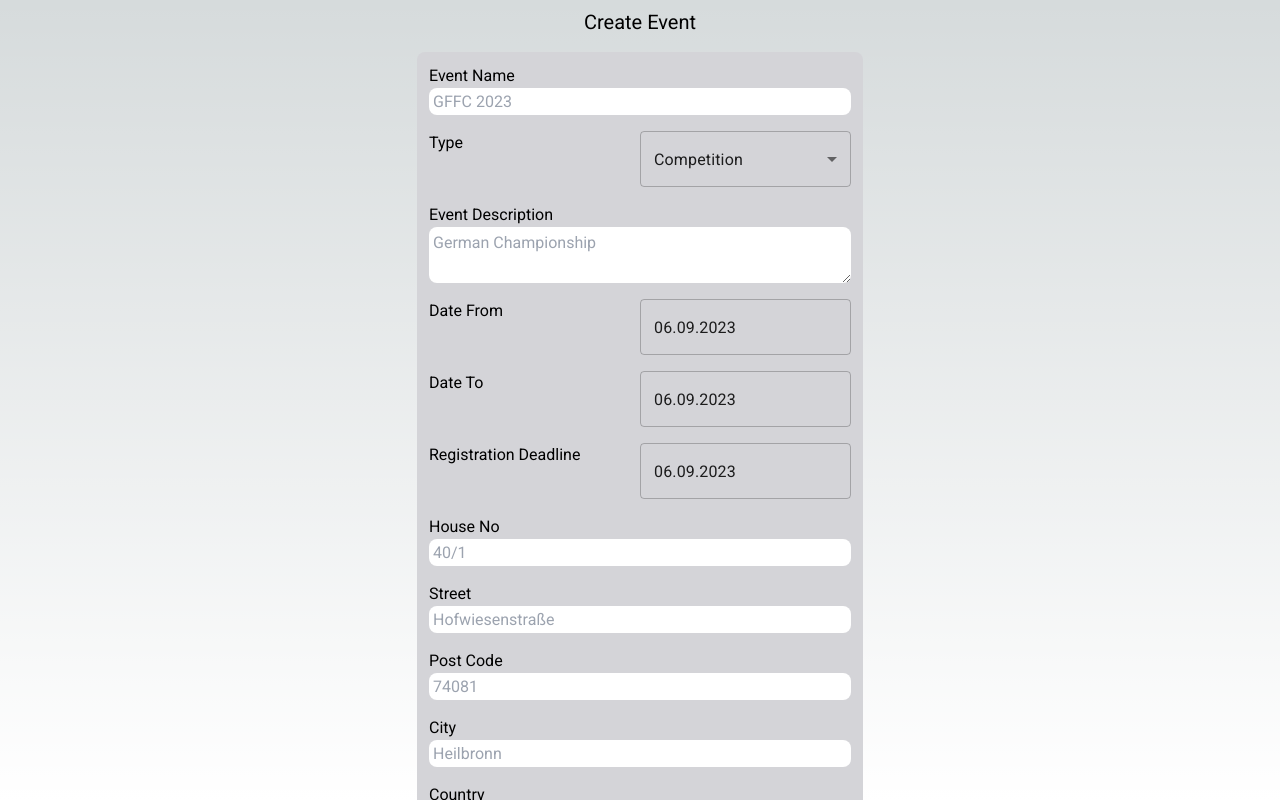
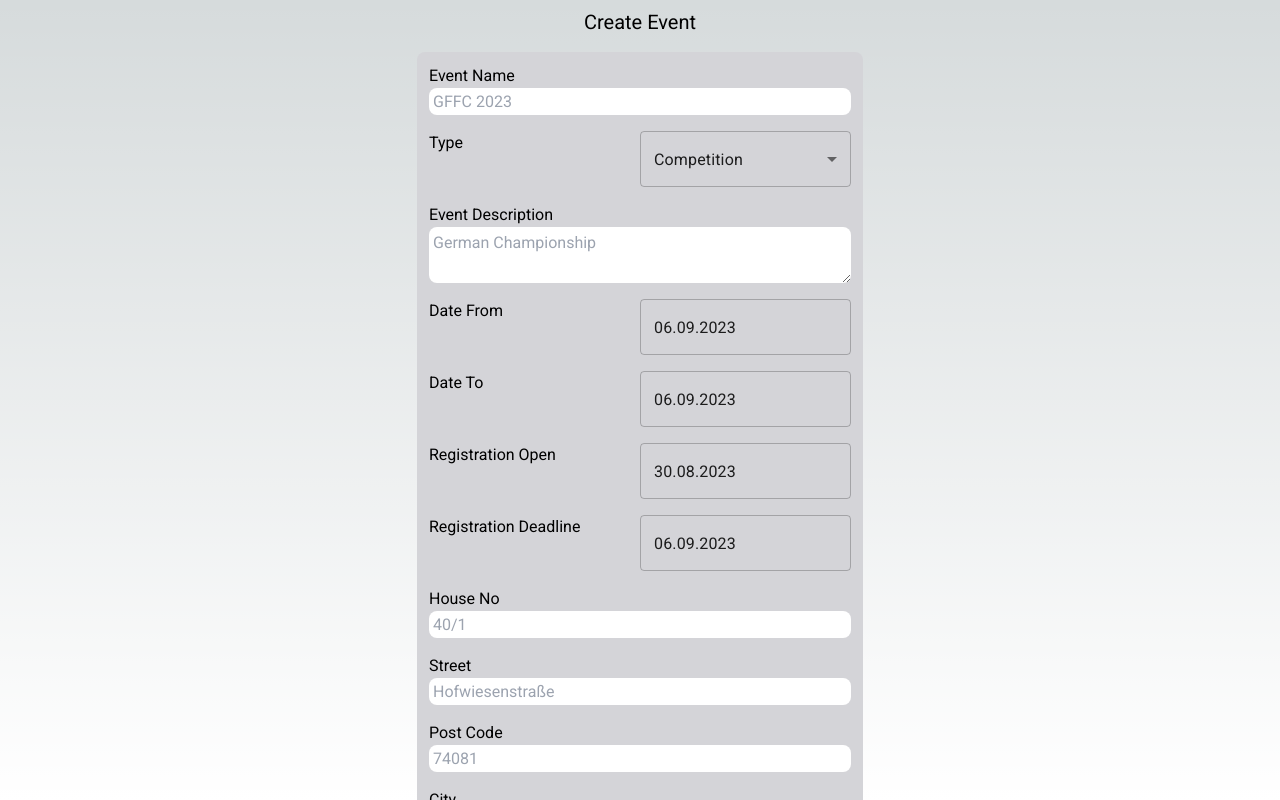
Before and after one commit to nilsfs7/fsmeet-frontend, a Next.js app: page /events/create in a window 1280 px wide. Built offline with nearby package versions, Linux system fonts and the light colour scheme; no server answers; sample sign-in values are in the browser's storage.

Commit message:
event: add registration open attribute

```diff
--- a/components/events/EventCard.tsx
+++ b/components/events/EventCard.tsx
@@ -10,12 +10,12 @@ interface IEventProps {
 const EventCard = ({ event }: IEventProps) => {
   const [dateFrom, setDateFrom] = useState<number>();
   const [dateTo, setDateTo] = useState<number>();
-  const [dateRegistartionDeadline, setDateRegistartionDeadline] = useState<number>();
+  const [dateRegistrationDeadline, setDateRegistrationDeadline] = useState<number>();
 
   useEffect(() => {
     setDateFrom(event.dateFrom);
     setDateTo(event.dateTo);
-    setDateRegistartionDeadline(event.registrationDeadline);
+    setDateRegistrationDeadline(event.registrationDeadline);
   }, []);
 
   return (
@@ -35,7 +35,7 @@ const EventCard = ({ event }: IEventProps) => {
         </div>
         <div className="flex justify-between">
           <div className="text-xs">by {event.owner}</div>
-          <div>{dateRegistartionDeadline && <div className="text-right">Deadline: {shortDateString(dateRegistartionDeadline)}</div>}</div>
+          <div>{dateRegistrationDeadline && <div className="text-right">Deadline: {shortDateString(dateRegistrationDeadline)}</div>}</div>
         </div>
       </div>
 
--- a/components/events/EventDetails.tsx
+++ b/components/events/EventDetails.tsx
@@ -13,12 +13,14 @@ interface IEventProps {
 const EventDetails = ({ event }: IEventProps) => {
   const [dateFrom, setDateFrom] = useState<number>();
   const [dateTo, setDateTo] = useState<number>();
-  const [dateRegistartionDeadline, setDateRegistartionDeadline] = useState<number>();
+  const [dateRegistrationOpen, setDateRegistrationOpen] = useState<number>();
+  const [dateRegistrationDeadline, setDateRegistrationDeadline] = useState<number>();
 
   useEffect(() => {
     setDateFrom(event.dateFrom);
     setDateTo(event.dateTo);
-    setDateRegistartionDeadline(event.registrationDeadline);
+    setDateRegistrationOpen(event.registrationOpen);
+    setDateRegistrationDeadline(event.registrationDeadline);
   }, []);
 
   const line = (
@@ -56,10 +58,14 @@ const EventDetails = ({ event }: IEventProps) => {
           <div className="col-span-1">Participation fee</div>
           <div className="col-span-2">{event.participationFee.toString().replace('.', ',')} €</div>
 
+          <div className="col-span-1">Registration open</div>
+          {dateRegistrationOpen && <div className="col-span-2">{shortDateString(dateRegistrationOpen)}</div>}
+
           <div className="col-span-1">Registration end</div>
-          {dateRegistartionDeadline && <div className="col-span-2">{shortDateString(dateRegistartionDeadline)}</div>}
+          {dateRegistrationDeadline && <div className="col-span-2">{shortDateString(dateRegistrationDeadline)}</div>}
+
           <div className="col-span-1">Event host</div>
-          <div className="col-span-2">
+          <div className="col-span-2 hover:underline">
             <Link href={`/user/${event.owner}`}>{event.owner}</Link>
           </div>
         </div>
--- a/components/events/EventEditor.tsx
+++ b/components/events/EventEditor.tsx
@@ -18,6 +18,7 @@ const EventEditor = ({ event, onEventUpdate }: IEventEditorProps) => {
   const [dateFrom, setDateFrom] = useState<Moment>(event?.dateFrom ? event?.dateFrom : moment().add(7, 'day'));
   const [dateTo, setDateTo] = useState<Moment>(event?.dateTo ? event?.dateTo : moment().add(7, 'day'));
   const [participationFee, setParticipationFee] = useState(event?.participationFee);
+  const [registrationOpen, setRegistrationOpen] = useState(event?.registrationDeadline ? event?.registrationDeadline : moment());
   const [registrationDeadline, setRegistrationDeadline] = useState(event?.registrationDeadline ? event?.registrationDeadline : moment().add(7, 'day'));
   const [description, setDescription] = useState(event?.description || '');
   const [venueHouseNo, setVenueHouseNo] = useState(event?.venueCity || '');
@@ -36,6 +37,7 @@ const EventEditor = ({ event, onEventUpdate }: IEventEditorProps) => {
       description: description,
       dateFrom: dateFrom,
       dateTo: dateTo,
+      registrationOpen: registrationOpen,
       registrationDeadline: registrationDeadline,
       venueHouseNo: venueHouseNo,
       venueStreet: venueStreet,
@@ -56,6 +58,7 @@ const EventEditor = ({ event, onEventUpdate }: IEventEditorProps) => {
       setDateFrom(event.dateFrom);
       setDateTo(event.dateTo);
       setParticipationFee(event.participationFee);
+      setRegistrationOpen(event.registrationOpen);
       setRegistrationDeadline(event.registrationDeadline);
       setDescription(event.description);
       setVenueHouseNo(event.venueHouseNo);
@@ -71,7 +74,22 @@ const EventEditor = ({ event, onEventUpdate }: IEventEditorProps) => {
   // fires event back
   useEffect(() => {
     updateEvent();
-  }, [name, dateFrom, dateTo, participationFee, registrationDeadline, description, venueHouseNo, venueStreet, venueCity, venuePostCode, venueCountry, eventType, autoApproveRegistrations]);
+  }, [
+    name,
+    dateFrom,
+    dateTo,
+    participationFee,
+    registrationOpen,
+    registrationDeadline,
+    description,
+    venueHouseNo,
+    venueStreet,
+    venueCity,
+    venuePostCode,
+    venueCountry,
+    eventType,
+    autoApproveRegistrations,
+  ]);
 
   // if (!name || !description || !venueHouseNo || !venueStreet || !venuePostCode || !venueCity || !venueCountry) {
   //   return <>loading...</>;
@@ -130,6 +148,18 @@ const EventEditor = ({ event, onEventUpdate }: IEventEditorProps) => {
           onChange={value => {
             if (value) {
               setDateTo(value);
+            }
+          }}
+        />
+      </div>
+
+      <div className="m-2 grid grid-cols-2">
+        <div>Registration Open</div>
+        <DatePicker
+          value={registrationOpen}
+          onChange={value => {
+            if (value) {
+              setRegistrationOpen(value);
             }
           }}
         />
--- a/interface/event.ts
+++ b/interface/event.ts
@@ -8,6 +8,7 @@ export interface IEvent {
   dateFrom: number;
   dateTo: number;
   participationFee: number;
+  registrationOpen: number;
   registrationDeadline: number;
   description: string;
   venueHouseNo: string;
--- a/pages/events/[eventId]/edit.tsx
+++ b/pages/events/[eventId]/edit.tsx
@@ -40,6 +40,7 @@ const EventEditing = (props: any) => {
         description: event?.description.trim(),
         dateFrom: event?.dateFrom.unix(),
         dateTo: event?.dateTo.unix(),
+        registrationOpen: event?.registrationOpen.unix(),
         registrationDeadline: event?.registrationDeadline.unix(),
         venueHouseNo: event?.venueHouseNo.trim(),
         venueStreet: event?.venueStreet.trim(),
@@ -106,6 +107,8 @@ const EventEditing = (props: any) => {
           dateTo: moment.unix(res.dateTo),
           participationFee: res.participationFee,
           // @ts-ignore
+          registrationOpen: moment.unix(res.registrationOpen),
+          // @ts-ignore
           registrationDeadline: moment.unix(res.registrationDeadline),
           description: res.description,
           venueHouseNo: res.venueHouseNo,
--- a/pages/events/[eventId]/index.tsx
+++ b/pages/events/[eventId]/index.tsx
@@ -204,7 +204,7 @@ const Event = (props: any) => {
         }}
       />
 
-      <div className="overflow-hidden  overflow-y-auto">
+      <div className="overflow-hidden overflow-y-auto">
         {/* admin panel */}
         <div className="m-2 ">
           {event.owner === session?.user?.username && (
--- a/pages/events/create.tsx
+++ b/pages/events/create.tsx
@@ -24,6 +24,7 @@ const EventCreation = (props: any) => {
         description: event?.description.trim(),
         dateFrom: event?.dateFrom.unix(),
         dateTo: event?.dateTo.unix(),
+        registrationOpen: event?.registrationOpen.unix(),
         registrationDeadline: event?.registrationDeadline.unix(),
         venueHouseNo: event?.venueHouseNo.trim(),
         venueStreet: event?.venueStreet.trim(),
--- a/types/event.ts
+++ b/types/event.ts
@@ -8,7 +8,8 @@ export type Event = {
   name: string;
   dateFrom: Moment;
   dateTo: Moment;
-  participationFee: number | undefined;
+  participationFee: number | undefined; // TODO remove unfdefined
+  registrationOpen: Moment;
   registrationDeadline: Moment;
   description: string;
   venueHouseNo: string;
```
